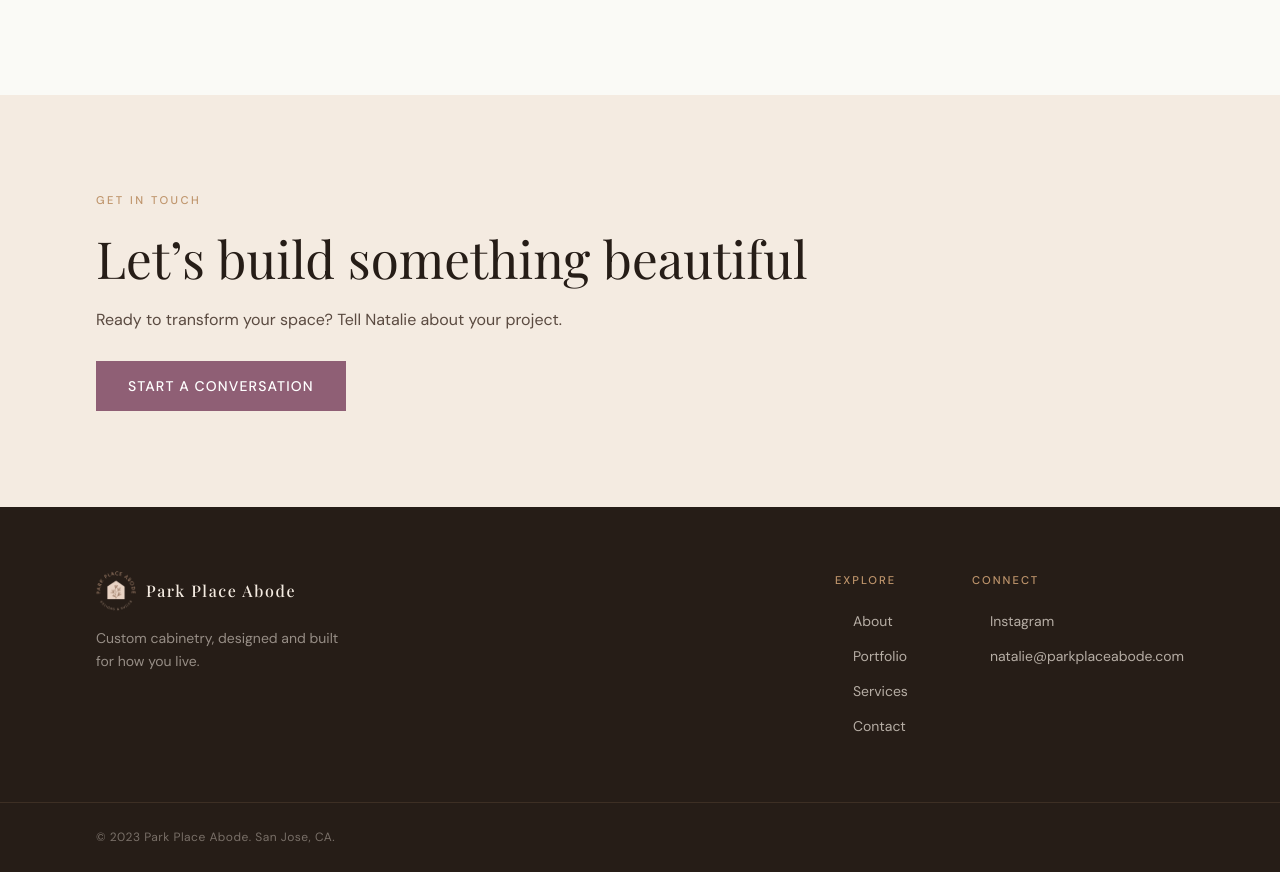
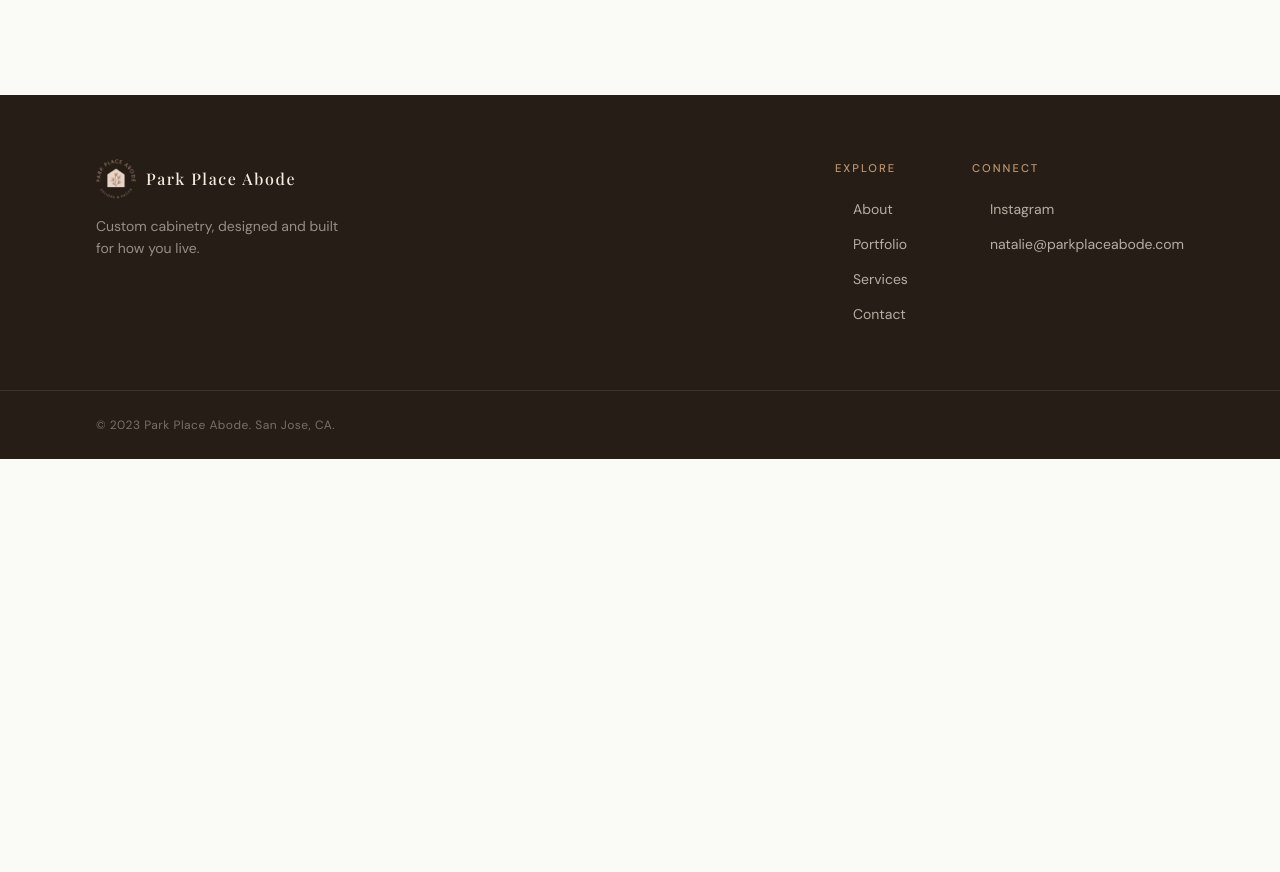
Before and after one commit to emersonyu/parkplaceabode, a Next.js app: page /contact in a window 1280 px wide. Shown: the part 1420-2292 px from the top of the page. After the commit the page ends 1879 px from the top, so only its background shows below. Built offline with nearby package versions, Linux system fonts and the light colour scheme; a web font is replaced by a local one; what @radix-ui/themes would draw is missing.

Commit message:
Add CLAUDE

```diff
--- a/app/services/services.module.css
+++ b/app/services/services.module.css
@@ -108,6 +108,7 @@
 .processSection {
     padding: var(--section-v-pad) var(--section-h-pad);
     background-color: var(--color-bg-cream);
+    margin-bottom: var(--section-v-pad);
 }
 
 .processSectionHeader {
--- a/components/Footer/Footer.tsx
+++ b/components/Footer/Footer.tsx
@@ -3,10 +3,11 @@ import Image from 'next/image'
 import { playfairDisplay } from '../../utils/fonts'
 import styles from './footer.module.css'
 
-export const Footer = () => {
+export const Footer = ({ hideContactCTA = false }: { hideContactCTA?: boolean }) => {
     return (
         <footer className={styles.footer}>
             {/* ── Get in Touch ── */}
+            {!hideContactCTA && (
                 <div className={styles.cta}>
                     <div className={styles.ctaInner}>
                         <span className={styles.ctaEyebrow}>Get in Touch</span>
@@ -16,14 +17,15 @@ export const Footer = () => {
                             Let&rsquo;s build something beautiful
                         </h2>
                         <p className={styles.ctaBody}>
-                        Ready to transform your space? Tell Natalie about your
-                        project.
+                            Ready to transform your space? Tell Natalie about
+                            your project.
                         </p>
                         <Link href="/contact" className={styles.ctaButton}>
                             Start a Conversation
                         </Link>
                     </div>
                 </div>
+            )}
 
             {/* ── Nav / Brand ── */}
             <div className={styles.footerInner}>
--- a/components/ParkPlaceAbode.tsx
+++ b/components/ParkPlaceAbode.tsx
@@ -1,4 +1,5 @@
 'use client'
+import { usePathname } from 'next/navigation'
 import { Header } from './Header'
 import { Footer } from './Footer'
 import { Theme } from '@radix-ui/themes'
@@ -8,11 +9,13 @@ type PageProps = {
 }
 
 export const ParkPlaceAbode = ({ children }: PageProps) => {
+    const pathname = usePathname()
+
     return (
         <Theme accentColor="brown" hasBackground={false}>
             <Header />
             <section className="layout-container">{children}</section>
-            <Footer />
+            <Footer hideContactCTA={pathname === '/contact'} />
         </Theme>
     )
 }
```
Also changed, not shown: 1 other file (tests, documents, lock files or other folders). Lines whose indentation alone changed are shown as unchanged.
